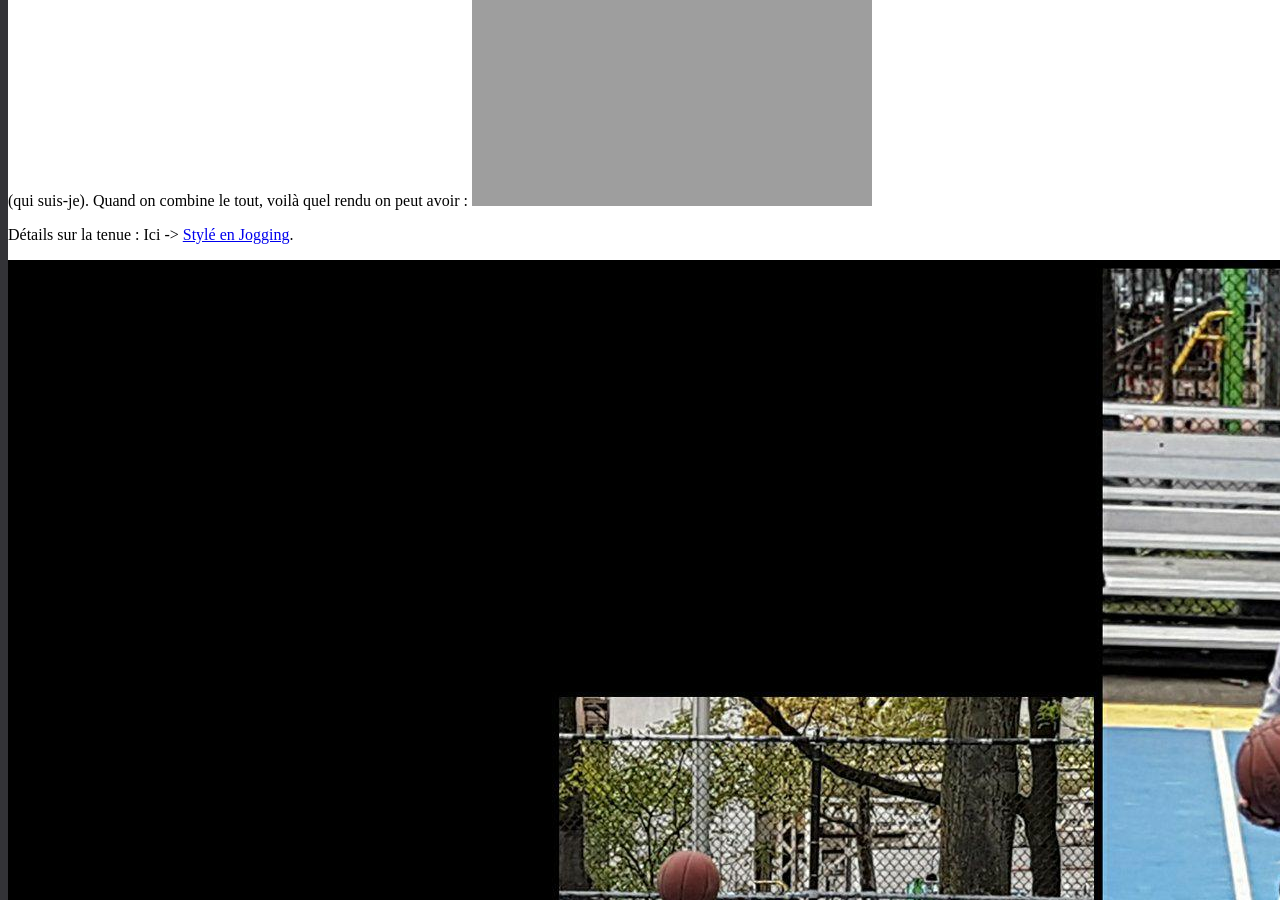
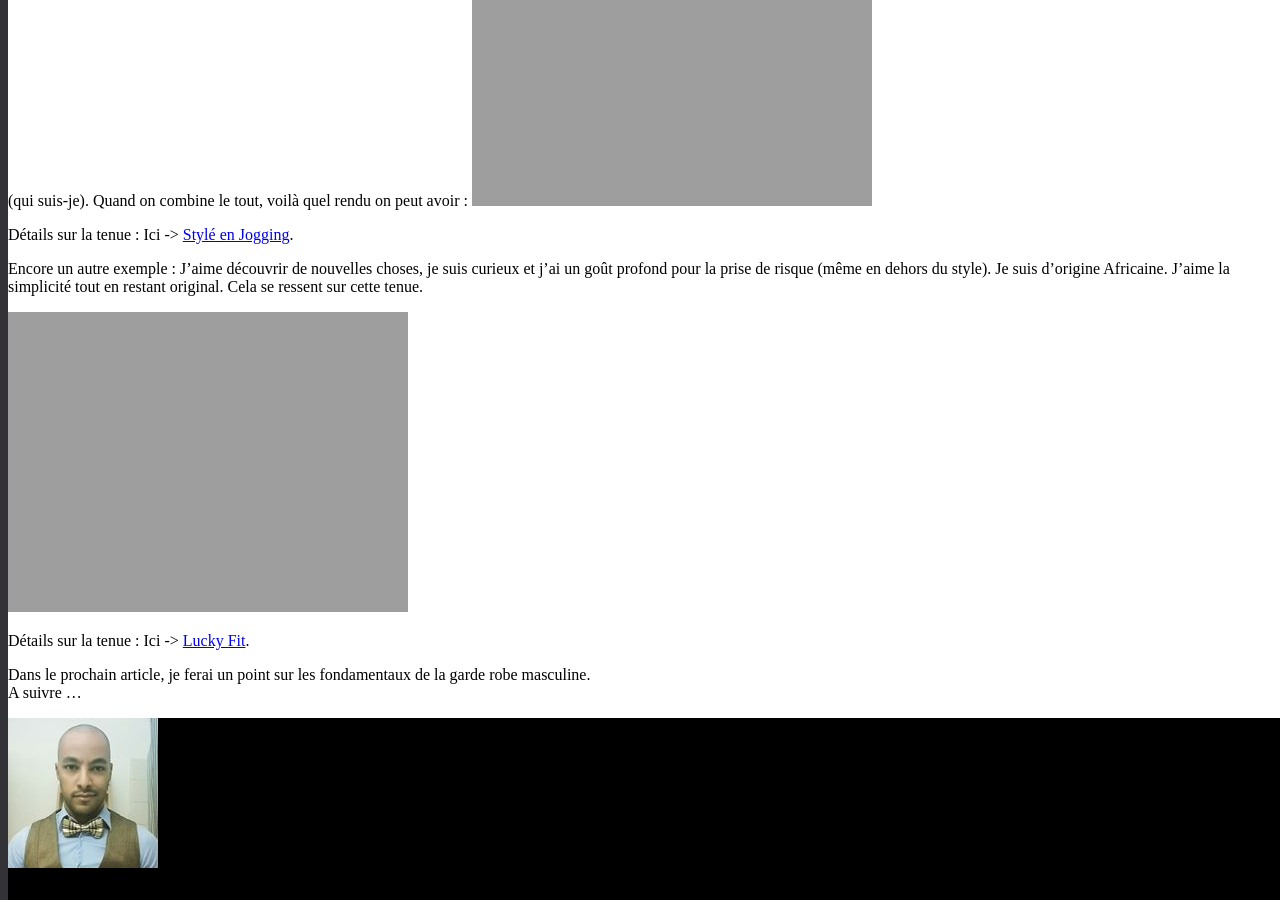
Before and after one commit to darkh2/darkh2.github.io, a Jekyll site: the page built from _posts/2018-06-17-Développement-du-Style-(-part-1-).md, in a window 1280 px wide and 900 px high, scrolled down 1095 px. Built offline with Jekyll 4.4.1, drawn with Linux system fonts in a browser that asks for light colours; comment, search, counter and statistics services are not loaded.

Commit message:
Update 2018-06-17-Développement-du-Style-(-part-1-).md

```diff
--- a/_posts/2018-06-17-Développement-du-Style-(-part-1-).md
+++ b/_posts/2018-06-17-Développement-du-Style-(-part-1-).md
@@ -33,7 +33,11 @@
 
 Détails sur la tenue : Ici -> [Stylé en Jogging](http://http://www.crevardstyle.com/Stylé-en-Jogging).
 
-![montageredjacket]({{site.url}}/{{site.baseurl}}img/montageredjacket.jpg)
+Encore un autre exemple : J'aime découvrir de nouvelles choses, je suis curieux et j'ai un goût profond pour la prise de risque (même en dehors du style). Je suis d'origine Africaine. J'aime la simplicité tout en restant original. Cela se ressent sur cette tenue.
+
+![luckyfitglobal]({{site.url}}/{{site.baseurl}}img/luckyfitglobal.jpg)
+
+Détails sur la tenue : Ici -> [Lucky Fit](http://http://www.crevardstyle.com/Lucky-Fit).
 
 Dans le prochain article, je ferai un point sur les fondamentaux de la garde robe masculine.
 A suivre ...
```
